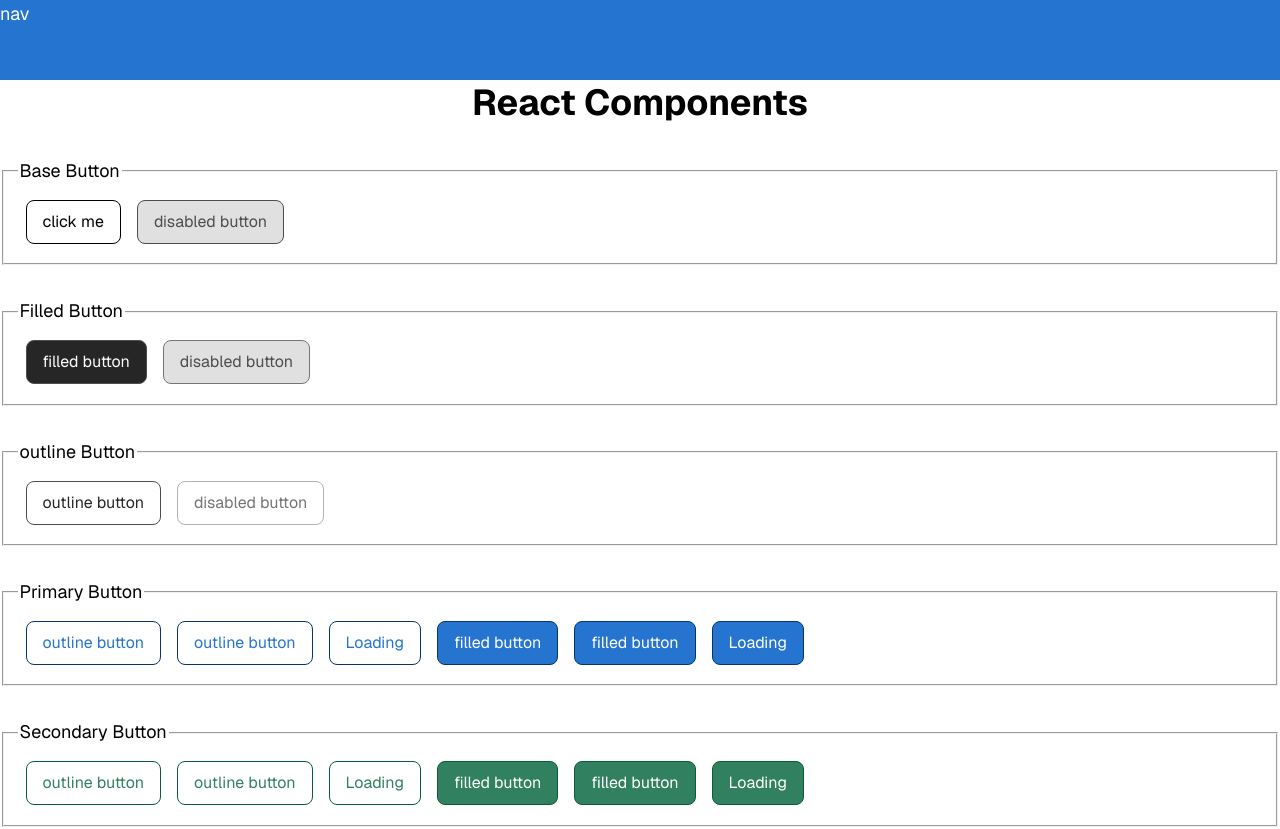
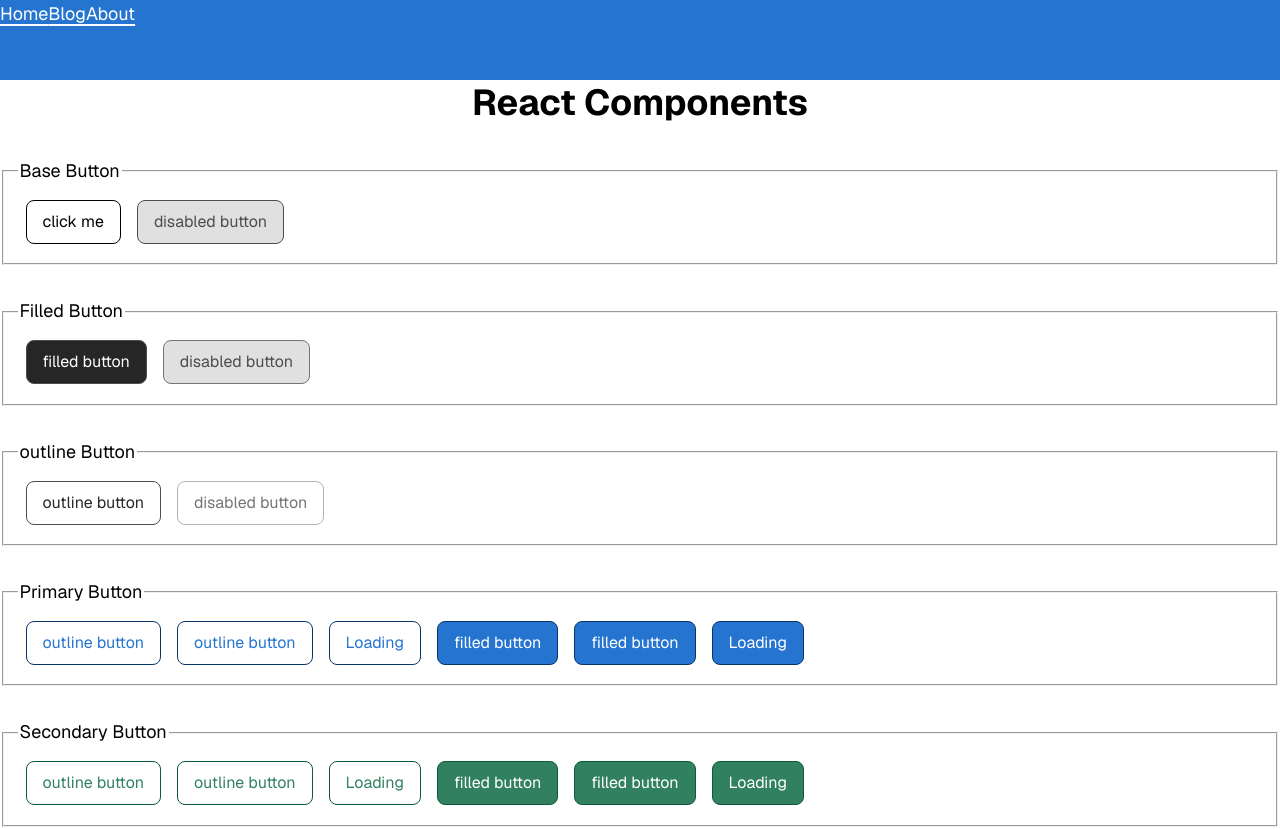
Before and after one commit to codercarl1243/react_components_system, a Next.js app: page / in a window 1280 px wide. Shown: the top 829 px of the page. Built offline with nearby package versions, Linux system fonts and the light colour scheme.

Commit message:
UPDATE header should have links and they should communicate state of where the user is

```diff
--- a/components/layout/header.tsx
+++ b/components/layout/header.tsx
@@ -1,14 +1,21 @@
+'use client'
 import SkipLink from '@/components/skiplink'
 import clsx from 'clsx'
 import type { ComponentProps } from 'react'
+import Link from '@/components/link'
+import { usePathname } from 'next/navigation'
 
-export default function Header ({ className, ...props }: ComponentProps<'header'>) {
+export default function Header({ className, ...props }: ComponentProps<'header'>) {
+  const pathname = usePathname()
+
   return (
-        <header className={clsx('header', className)} aria-label="Main" {...props}>
-            <SkipLink />
-            <nav>
-                nav
-            </nav>
-        </header>
+    <header className={clsx('header', className)} aria-label="Main" {...props}>
+      <SkipLink />
+      <nav>
+        <Link href="/" className={clsx({ 'active': pathname === '/' })} aria-current={pathname === '/' ? 'true' : undefined}>Home</Link>
+        <Link href="/blog" className={clsx({ 'active': pathname.startsWith('/blog') })} aria-current={pathname === '/blog' ? 'true' : undefined}>Blog</Link>
+        <Link href="/about" className={clsx({ 'active': pathname === '/about' })} aria-current={pathname === '/about' ? 'true' : undefined}>About</Link>
+      </nav>
+    </header>
   )
 }
```
